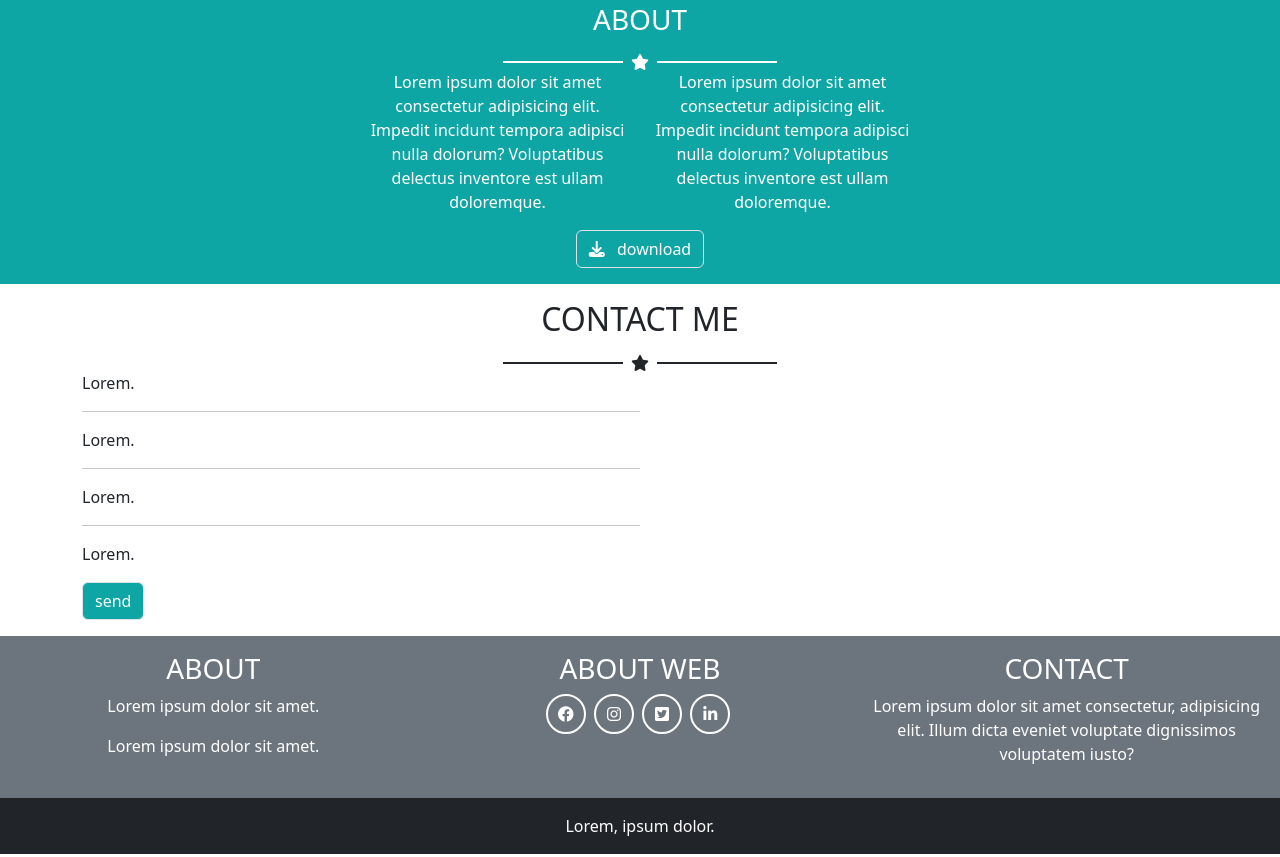
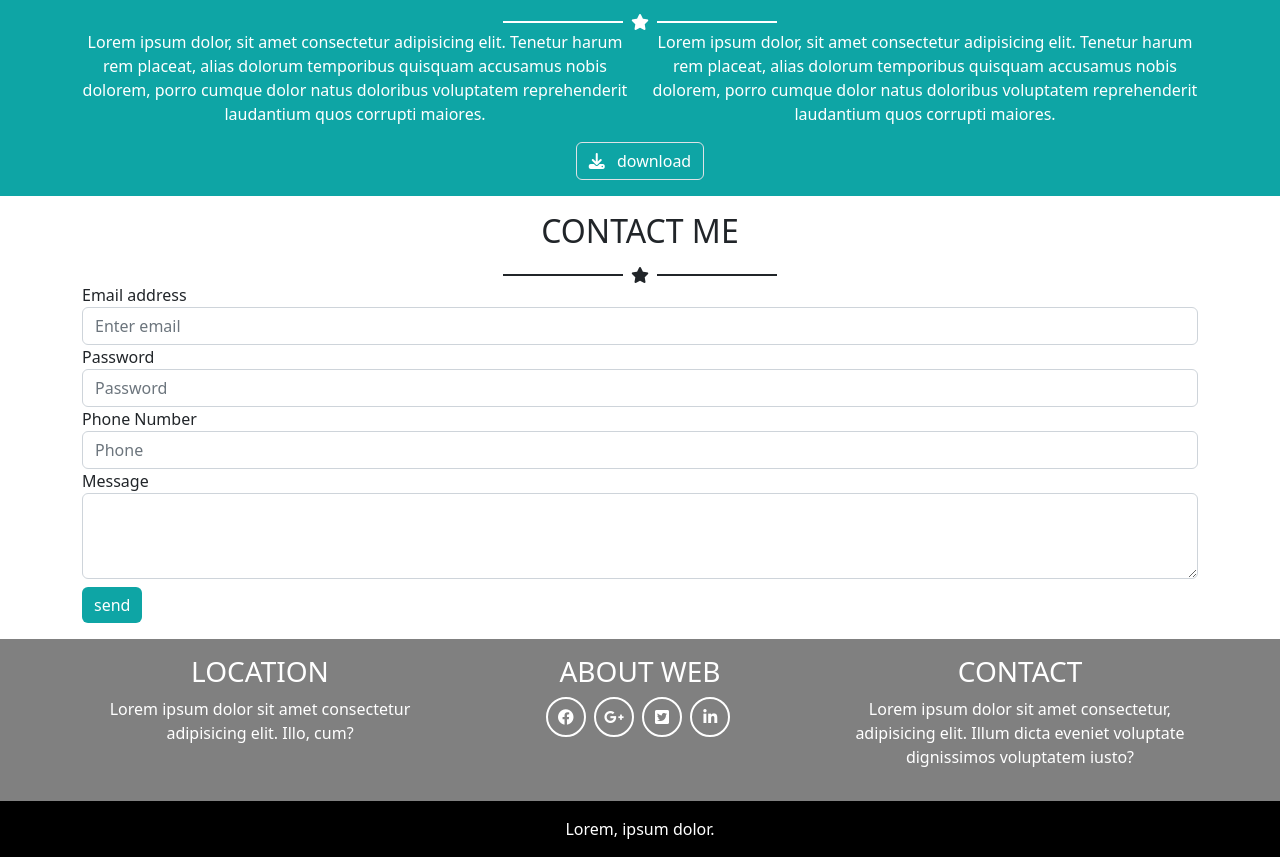
Before and after one commit to Riccardo-Rocco/html-css-bootstrap-freelancer, a plain HTML site: page index.html in a window 1280 px wide. Shown: the part 1089-1946 px from the top of the page. Drawn offline with nearby package versions, Linux system fonts and the light colour scheme.

Commit message:
correzione

```diff
--- a/css/style.css
+++ b/css/style.css
@@ -1,11 +1,17 @@
-*{
-    box-sizing: border-box;
-    margin: 0 auto;
-}
+
 header{
     background-color: black;
 
 }
+
+.myFooter1{
+    background-color:grey;
+}
+
+.myFooter2{
+    background-color:black;
+}
+
 
 #myColor{
     background-color: white;
@@ -24,8 +30,13 @@ header{
     height: 2px;
 }
 
-.button{
+.myButton{
     background-color: rgb(14, 165, 165);
+    border: none;
+}
+
+.myButton:hover{
+    background-color:rgb(14, 165, 165) ;
 }
 
 .myIcon{
--- a/index.html
+++ b/index.html
@@ -4,36 +4,42 @@
 <head>
     <meta charset="UTF-8">
     <meta name="viewport" content="width=device-width, initial-scale=1.0">
-    <title>Bootstrap Example</title>
+    <title>Bootstrap Freelance</title>
     <link href="https://cdn.jsdelivr.net/npm/bootstrap@5.2.3/dist/css/bootstrap.min.css" rel="stylesheet"
     integrity="sha384-rbsA2VBKQhggwzxH7pPCaAqO46MgnOM80zW1RWuH61DGLwZJEdK2Kadq2F9CUG65" crossorigin="anonymous">
     <link rel="stylesheet" href="https://cdnjs.cloudflare.com/ajax/libs/font-awesome/6.4.2/css/all.min.css" integrity="sha512-z3gLpd7yknf1YoNbCzqRKc4qyor8gaKU1qmn+CShxbuBusANI9QpRohGBreCFkKxLhei6S9CQXFEbbKuqLg0DA==" crossorigin="anonymous" referrerpolicy="no-referrer" />
     <link rel="stylesheet" href="css/style.css">
 </head>
 <body>
-    <header>
+    <header class="fixed-top">
+        <nav class="navbar navbar-expand-lg ">
             <div class="container">
-            <nav class="navbar navbar-expand-lg ">
-                <a class="navbar-brand text-white" href="#">Navbar</a>
-                <button id="myColor" class="navbar-toggler text-white" type="button" data-toggle="collapse" data-target="#navbarNavAltMarkup" aria-controls="navbarNavAltMarkup" aria-expanded="false" aria-label="Toggle navigation">
-                  <span class="navbar-toggler-icon text-white"></span>
+                <a class="navbar-brand text-white" href="#">START BOOTSTRAP</a>
+                <button class="navbar-toggler bg-white" type="button" data-bs-toggle="collapse"
+                    data-bs-target="#navbarSupportedContent" aria-controls="navbarSupportedContent"
+                    aria-expanded="false" aria-label="Toggle navigation">
+                    <span class="navbar-toggler-icon"></span>
                 </button>
-                <div class="collapse navbar-collapse" id="navbarNavAltMarkup">
-                  <div class="navbar-nav ">
-                    <a class="nav-item nav-link active text-white" href="#">Home <span class="sr-only">(current)</span></a>
-                    <a class="nav-item nav-link text-white" href="#">Features</a>
-                    <a class="nav-item nav-link text-white" href="#">Pricing</a>
-                    <a class="nav-item nav-link disabled text-white" href="#">Disabled</a>
+                <div class="collapse navbar-collapse justify-content-end" id="navbarSupportedContent">
+                    <ul class="navbar-nav mb-2 mb-lg-0">
+                        <li class="nav-item ">
+                            <a class="nav-link active text-white" aria-current="page" href="#">PORTFOLIO</a>
+                        </li>
+                        <li class="nav-item">
+                            <a class="nav-link text-white" href="#">ABOUT</a>
+                        </li>
+                        <li class="nav-item">
+                            <a class="nav-link text-white" href="#">CONTACT</a>
+                        </li>
+                    </ul>
                 </div>
             </div>
         </nav>
-
-        </div>
     </header>
 
     <main>
         <section id="jumbo">
-            <div class="container py-5">
+            <div class="container py-5 mt-3">
                 <div class="row">
                     <div class="col-12">
                         <img class="img-jumbo mx-auto d-block" src="img/avatar.svg" alt="">
@@ -100,13 +106,12 @@
                             <div class="bg-white line"></div>
                         </div>
                     </div>
-                    <div class=" offset-md-3 col-md-3">
-                        <p class="text-center text-white">Lorem ipsum dolor sit amet consectetur adipisicing elit. Impedit incidunt tempora adipisci nulla dolorum? Voluptatibus delectus inventore est ullam doloremque.</p>
+                    <div class="col-12 col-md-6 text-center text-white">
+                        <p>Lorem ipsum dolor, sit amet consectetur adipisicing elit. Tenetur harum rem placeat, alias dolorum temporibus quisquam accusamus nobis dolorem, porro cumque dolor natus doloribus voluptatem reprehenderit laudantium quos corrupti maiores.</p>
                     </div>
-                    <div class="col-md-3 ">
-                        <p class="text-center text-white">Lorem ipsum dolor sit amet consectetur adipisicing elit. Impedit incidunt tempora adipisci nulla dolorum? Voluptatibus delectus inventore est ullam doloremque.</p>
+                    <div class="col-12 col-md-6 text-center text-white">
+                        <p>Lorem ipsum dolor, sit amet consectetur adipisicing elit. Tenetur harum rem placeat, alias dolorum temporibus quisquam accusamus nobis dolorem, porro cumque dolor natus doloribus voluptatem reprehenderit laudantium quos corrupti maiores.</p>
                     </div>
-                    <div class="col-md-3"> </div>
 
                     <div class="col-md-12 justify-content-center d-flex ">
                         <button class="btn border text-white">
@@ -135,40 +140,44 @@
                     </div>
 
                 </div>
-                <div class="row">
-                    <div class="col-md-12">
-                        <p>Lorem.</p>
-                        <hr class="w-50">
+                <form>
+                    <div class="form-group">
+                        <label for="exampleInputEmail1">Email address</label>
+                        <input type="email" class="form-control" id="exampleInputEmail1" aria-describedby="emailHelp"
+                            placeholder="Enter email">
 
                     </div>
-                    <div class="col-md-12">
-                        <p>Lorem.</p>
-                        <hr class="w-50">
+                    <div class="form-group">
+                        <label for="exampleInputPassword1">Password</label>
+                        <input type="password" class="form-control" id="exampleInputPassword1" placeholder="Password">
+                    </div>
 
+                    <div class="form-group">
+                        <label for="exampleInputPhone1">Phone Number</label>
+                        <input type="password" class="form-control" id="exampleInputPassword1" placeholder="Phone">
                     </div>
-                    <div class="col-mid-12">
-                        <p>Lorem.</p>
-                        <hr class="w-50">
 
+                    <div class="form-group">
+                        <label for="exampleFormControlTextarea1">Message</label>
+                        <textarea class="form-control" id="exampleFormControlTextarea1" rows="3"></textarea>
                       </div>
-                    <div class="col-md-12">
-                        <p>Lorem.</p>
 
 
-                    </div>
-                </div>
-                <button class="btn border text-white button">send</button>
+                    <button type="submit" class=" myButton btn btn-info mt-2 text-white">send</button>
+                </form>
             </div>
 
         </section>
 
     <footer>
-        <div class="container-fluid bg-secondary  py-3">
+
+        <section class="myFooter1">
+            <div class="container   py-3">
                 <div class="row">
                     <div class=" col-12 col-md-4 text-center text-white ">
-                    <h3>ABOUT</h3>
-                    <p>Lorem ipsum dolor sit amet.</p>
-                    <p>Lorem ipsum dolor sit amet.</p>
+                        <h3>LOCATION</h3>
+                        <p>Lorem ipsum dolor sit amet consectetur adipisicing elit. Illo, cum?</p>
+
                     </div>
                     <div class="col-12 col-md-4 text-center text-white">
                         <h3>ABOUT WEB</h3>
@@ -176,7 +185,7 @@
                             <i class="fab fa-facebook"></i>
                         </span>
                         <span class="myIcon d-inline-flex justify-content-center align-items-center rounded-circle">
-                        <i class="fab fa-instagram"></i>
+                            <i class="fab fa-google-plus-g"></i>
                         </span>
                         <span class="myIcon d-inline-flex justify-content-center align-items-center rounded-circle">
                             <i class="fab fa-twitter-square"></i>
@@ -195,11 +204,15 @@
                 </div>
             </div>
 
-        <div class="container-fluid bg-dark  justify-content-center d-flex py-3">
+        </section>
+        <section class="myFooter2">
+            <div class="container justify-content-center d-flex py-3">
                 <div class="row ">
                     <div class="col- text-white">Lorem, ipsum dolor.</div>
                 </div>
             </div>
+
+        </section>
     </footer>
     <script src="https://cdn.jsdelivr.net/npm/bootstrap@5.2.3/dist/js/bootstrap.bundle.min.js"
         integrity="sha384-kenU1KFdBIe4zVF0s0G1M5b4hcpxyD9F7jL+jjXkk+Q2h455rYXK/7HAuoJl+0I4"
```
Lines whose indentation alone changed are shown as unchanged.
